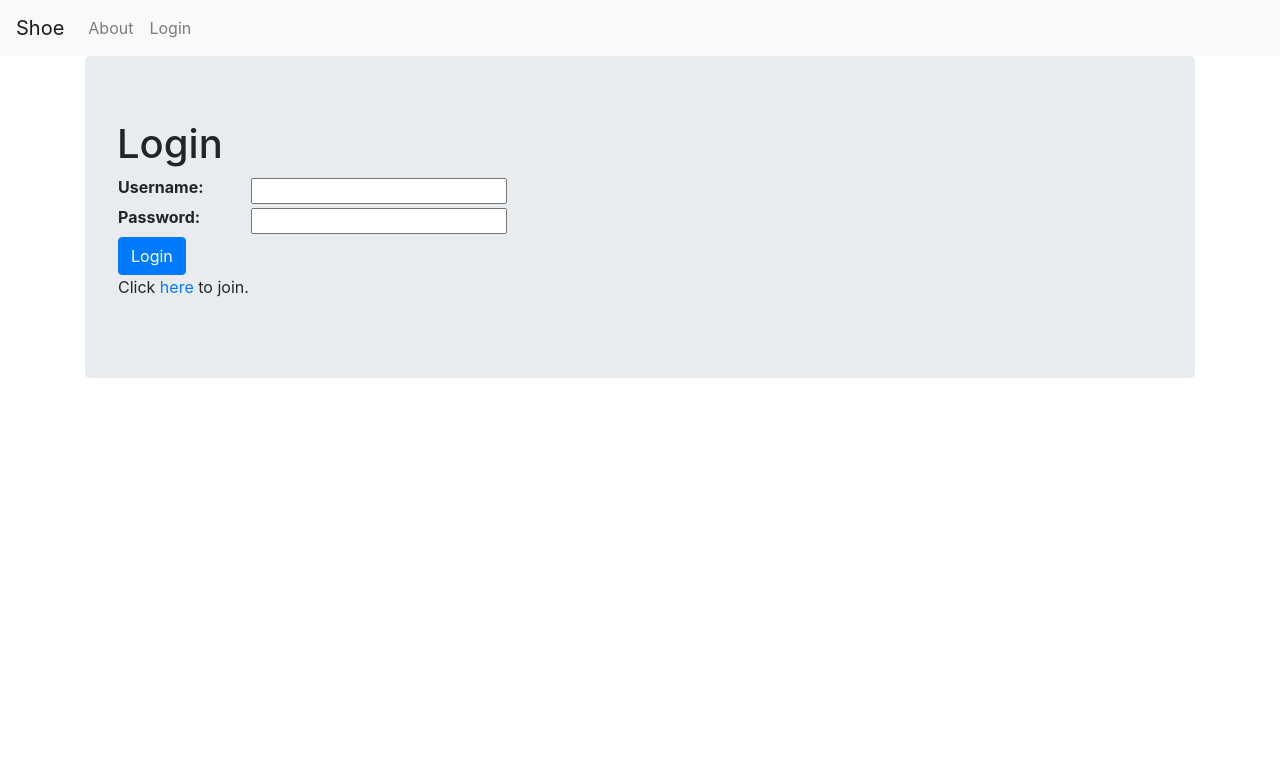
After one commit to ChicoState/Shoe-Expert, a Django app: page /login/ in a window 1280 px wide. The commit adds this page. Shown: the top 767 px of the page. Run offline with Django 4.2, Linux system fonts and the light colour scheme; some libraries are stand-ins or nearby versions.

Commit message:
User account creation + login working

```diff
--- a/data/ShoeExpert/ShoeExpert/urls.py
+++ b/data/ShoeExpert/ShoeExpert/urls.py
@@ -20,5 +20,8 @@ from app1 import views as app1_views
 urlpatterns = [
     path('admin/', admin.site.urls),
     path('', app1_views.home, name='home'),
-    path('about/', app1_views.about)
+    path('about/', app1_views.about),
+    path('join/', app1_views.join),
+    path('login/', app1_views.user_login),
+    path('logout/', app1_views.user_logout),
 ]
--- /dev/null
+++ b/data/ShoeExpert/app1/forms.py
@@ -0,0 +1,17 @@
+from django import forms
+from django.core import validators
+from django.contrib.auth.models import User
+
+class JoinForm(forms.ModelForm):
+    password = forms.CharField(widget = forms.PasswordInput(attrs={'autocomplete':'new-password'}))
+    email = forms.CharField(widget = forms.TextInput(attrs={'size': '30'}))
+    class Meta():
+        model = User
+        fields = ('first_name', 'last_name', 'username', 'email', 'password')
+        help_texts = {
+            'username': None
+        }
+
+class LoginForm(forms.Form):
+    username = forms.CharField()
+    password = forms.CharField(widget=forms.PasswordInput())
--- a/data/ShoeExpert/app1/views.py
+++ b/data/ShoeExpert/app1/views.py
@@ -1,9 +1,54 @@
 from django.shortcuts import render, redirect
 from django.http import HttpResponse, HttpResponseRedirect
+from app1.forms import JoinForm, LoginForm
+from django.contrib.auth import authenticate, login, logout
+from django.contrib.auth.decorators import login_required
 # Create your views here.
 
+def user_logout(request):
+    logout(request)
+    return redirect("/")
+
+def user_login(request):
+    if(request.method == 'POST'):
+        login_form = LoginForm(request.POST)
+        if login_form.is_valid():
+            username = login_form.cleaned_data["username"]
+            password = login_form.cleaned_data["password"]
+            user = authenticate(username=username, password=password)
+            if user:
+                if user.is_active:
+                    login(request, user)
+                    return redirect("/")
+                else:
+                    return HttpResponse("Your account is not active.")
+            else:
+                print("Someone tried to login and failed.")
+                print("They used username: {} and password: {}".format(username, password))
+    return render(request, 'app1/login.html', {"login_form":LoginForm})
+
+
+def join(request):
+    if(request.method == "POST"):
+        join_form = JoinForm(request.POST)
+        if(join_form.is_valid()):
+            user = join_form.save()
+            user.set_password(user.password)
+            user.save()
+            return redirect("/")
+        else:
+            page_data = {"join_form": join_form}
+            return render(request, 'app1/join.html', page_data)
+    else:
+        join_form = JoinForm()
+        page_data = {"join_form":join_form}
+    return render(request, 'app1/join.html', page_data)
+
+
+@login_required(login_url='/login/')
 def home(request):
     return render(request, 'app1/home.html')
 
+@login_required(login_url='/login/')
 def about(request):
     return render(request, 'app1/about.html')
--- /dev/null
+++ b/data/ShoeExpert/templates/app1/login.html
@@ -0,0 +1,21 @@
+<html>
+  <head>
+    {% include "app1/bootstrap.html" %} {% load static %}
+  </head>
+  <body>
+    {% include "app1/navigation.html" %} <div class="container">
+      <div class = "jumbotron">
+        <h1>Login</h1>
+        <form action="/login/" method="POST">{% csrf_token %}
+          <table>
+            {{ login_form.as_table }}
+            <tr><td>
+              <input type="submit" class="btn btn-primary" value = "Login"/>
+            </td></tr>
+            <tr><td> Click <a href="/join">here</a> to join.</td></tr>
+            </table>
+         </form>
+       </div>
+     </div>
+   </body>
+  </html>
--- a/data/ShoeExpert/templates/app1/navigation.html
+++ b/data/ShoeExpert/templates/app1/navigation.html
@@ -4,6 +4,15 @@
     <ul class="navbar-nav mr-auto">
       <li class="nav-item">
         <a class="nav-link" href="/about"> About </a>
+     </li>
+      {%if user.is_authenticated%}
+      <li class="nav-item">
+        <a class="nav-link" href="/logout">Logout ({{user.username}})</a>
       </li>
+      {%else%}
+      <li class="nav-item">
+        <a class="nav-link" href="/login/"> Login </a>
+      </li>
+      {%endif%}
   </div>
 </nav>
```
Also changed, not shown: data/ShoeExpert/templates/app1/join.html (added, +17 -0 lines), 1 other file.
